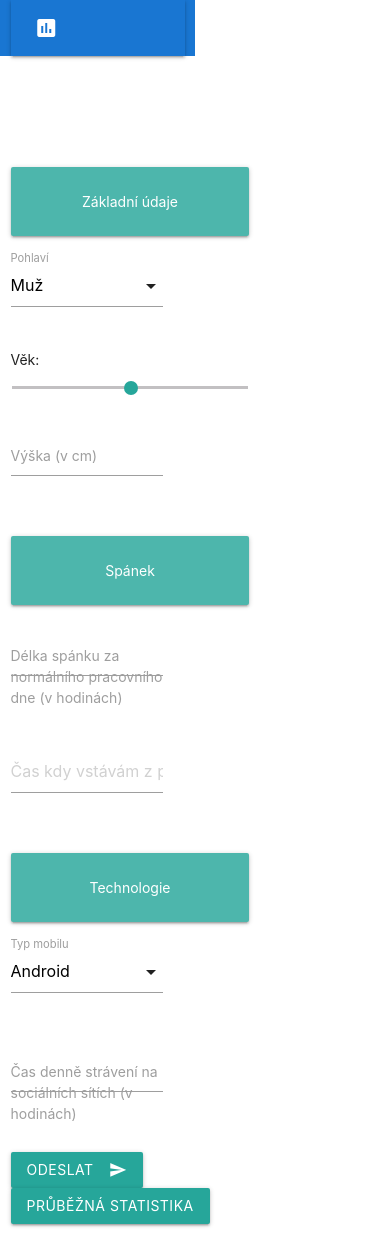
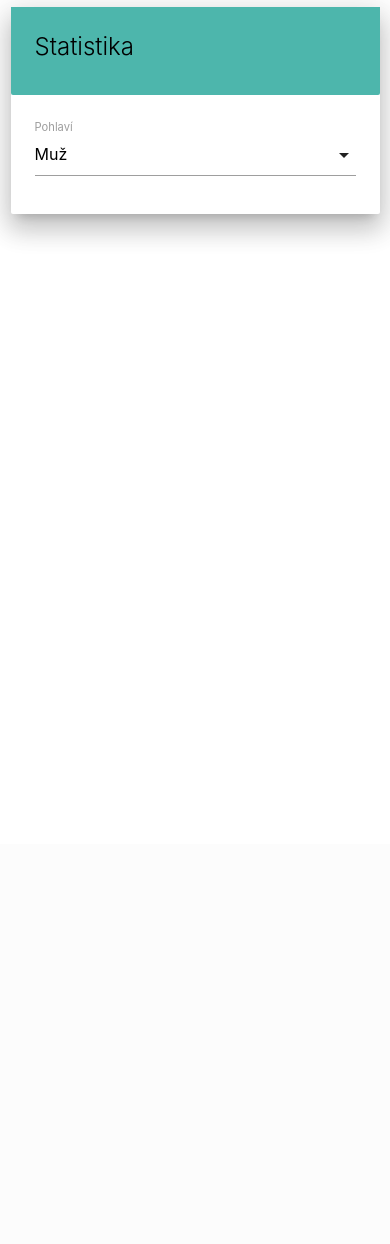
Before and after one commit to FilipHanzlik/Statistika, a Django app: page /form_m in a window 390 px wide. After the commit the page ends 238 px from the top, so only its background shows below. Run offline with Django 3.2, Linux system fonts and the light colour scheme.

Commit message:
Different form for mobiles

```diff
--- a/static/js/ajax_send.js
+++ b/static/js/get_screen_size.js
@@ -2,7 +2,7 @@ $( document ).ready(function(){
     var ScreenHeight = window.screen.height;
     var ScreenWidth = window.screen.width;
 
-   if (ScreenWidth < 550){
+   if (ScreenWidth < 6000){
         window.location.href = '/form_m'
    } else {
        window.location.href = '/form_c'
--- a/templates/base.html
+++ b/templates/base.html
@@ -13,7 +13,7 @@
 
 <body>
     <div class="row">
-        <header class="blue darken-2 col s6 m8">
+        <header class="blue darken-2">
             <nav class="blue darken-2">
                 <div class="container nav-wrapper">
                     <a href="" class="brand-logo"><i class="large material-icons">insert_chart</i>Projekt Statistika</a>
--- a/templates/myapp/form_m.html
+++ b/templates/myapp/form_m.html
@@ -1,25 +1,23 @@
-{% extends 'base.html' %}
+<html>
+    <head>
+        <meta charset="UTF-8">
+        <link href="https://fonts.googleapis.com/icon?family=Material+Icons" rel="stylesheet">
+        <script data-require="jquery@1.12.4" data-semver="1.12.4" src="https://cdnjs.cloudflare.com/ajax/libs/jquery/1.12.4/jquery.min.js"></script>
+        <link type="text/css" rel="stylesheet" href="https://cdnjs.cloudflare.com/ajax/libs/materialize/1.0.0/css/materialize.min.css">
+        <link type="text/css" rel="stylesheet" href="/static/css/style.css?{% now "U" %}">
+        <meta name="viewport" content="width=device-width, initial-scale=1.0">
+        <title>Statistika -- Formulář</title>
+    </head>
 
-{% block title %}Statistika -- Formulář{% endblock %}
-
-{% block content %}
-<br>
-<br>
-{% if error %}
+    <body>
         <div class="row">
-        <div class="card-panel col s8 m6 center red accent-4 white-text">Došlo k chybnému zadání. Některá výběrová pole se mohla resetovat!</div>
+            <div class="col s12 m4 offset-m4">
+                <div class="card z-depth-4">
+                    <div class="card-content teal lighten-2 black-text">
+                        <span class="card-title">Statistika</span>
                     </div>
-{% endif %}
-<br>
-<br>
-<div class="row">
-    <form action="{% url 'myapp:evaluate' %}" class="col s8 m6" method="post">
-        {% csrf_token %}
-
-        <div class="card-panel teal lighten-2 center white-text">Základní údaje</div>
-
-        <div class="row">
-            <div class="input-field col s8 m6">
+                    <div class="card-content">
+                        <div class="input-field">
                             <select name="pohlavi">
                                 <option value="muz">Muž</option>
                                 <option value="zena">Žena</option>
@@ -27,65 +25,23 @@
                             <label>Pohlaví</label>
                         </div>
                     </div>
-
-        <p class="range-field">Věk:
-            <input type="range" min="5" max="100" value="{{ vek_prefilled }}" name="vek">
-        </p>
-
-        <div class="row">
-            <div class="input-field col s8 m6">
-                <input type="text" class="{{ vyska }}" name="vyska" id="vyska" value="{{ vyska_prefilled }}">
-                <label for="vyska">Výška (v cm)</label>
-                <span class="helper-text" data-error="Neplatná výška" data-success=""></span>
+                </div>
             </div>
         </div>
 
-        <div class="card-panel teal lighten-2 center white-text">Spánek</div>
 
-        <div class="row">
-            <div class="input-field col s8 m6">
-                <input id="delka-spanku" name="delka-spanku" type="text" class="{{ delka_spanku }}" value="{{ delka_spanku_prefilled }}">
-                <label for="delka-spanku">Délka spánku za normálního pracovního dne (v hodinách)</label>
-                <span class="helper-text" data-error="Neplatná délka spánku" data-success=""></span>
-            </div>
-        </div>
 
-        <div class="row">
-            <div class="input-field col s8 m6">
-                <input id="cas-vstavani" value="{{ cas_vstavani_prefilled }}" name="cas-vstavani" class="timepicker {{ cas_vstavani }}" placeholder="Čas kdy vstávám z postele za normálního pracovního dne">
-                <span class="helper-text" data-error="Neplatný čas"></span>
-            </div>
-        </div>
-
-        <div class="card-panel teal lighten-2 center white-text">Technologie</div>
-
-        <div class="row">
-            <div class="input-field col s8 m6">
-                <select name="typ-mobilu" class="typ_mobilu">
-                    <option value="Android">Android</option>
-                    <option value="IOS">IOS</option>
-                    <option value="tlačítkový">Tlačítkový</option>
-                    <option value="jiny">Jiný</option>
-                    <option value="nemá mobil">Nemam mobil</option>
-                </select>
-                <label>Typ mobilu</label>
-            </div>
-        </div>
-
-        <div class="row">
-            <div class="input-field col s8 m6">
-                <input class="{{ socialni_site }}" id="socialni-site" name="socialni-site" type="text" value="{{ socialne_site_prefilled }}">
-                <label for="socialni-site">Čas denně strávení na sociálních sítích (v hodinách)</label>
-                <span class="helper-text" data-success="" data-error="Neplatný čas"></span>
-            </div>
-        </div>
-
-        <button class="btn waves-effect waves-light" type="submit">Odeslat
-            <i class="material-icons right">send</i>
-        </button>
-        <a class="btn waves-effect waves-light" href="{% url 'myapp:results' %}">Průběžná statistika</a>
-
-    </form>
-
-</div>
-{% endblock content %}
+        <script type="text/javascript" src="/static/js/javascripts.js"></script>
+        <script type="text/javascript">
+            $(document).ready(function() {
+                $('select').formSelect();
+            });
+        </script>
+        <script type="text/javascript">
+              $(document).ready(function(){
+                $('.tabs').tabs();
+              });
+        </script>
+        <script type="text/javascript" src="https://cdnjs.cloudflare.com/ajax/libs/materialize/1.0.0/js/materialize.min.js"></script>
+    </body>
+</html>
--- a/templates/myapp/get_size.html
+++ b/templates/myapp/get_size.html
@@ -11,6 +11,6 @@
             <span>success</span>
     {% endif %}
     {% csrf_token %}
-    <script type="text/javascript" src="/static/js/ajax_send.js"></script>
+    <script type="text/javascript" src="/static/js/get_screen_size.js"></script>
 </body>
 </html>
```
Lines whose indentation alone changed are shown as unchanged.
